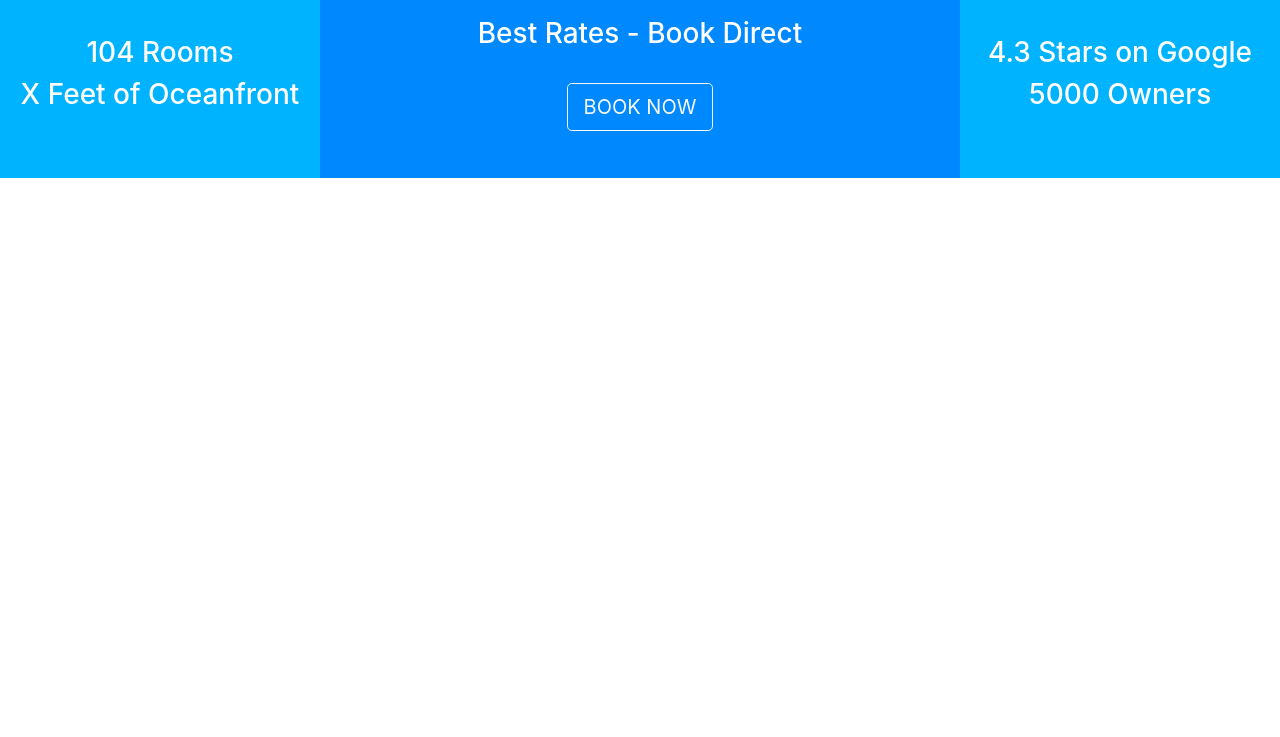
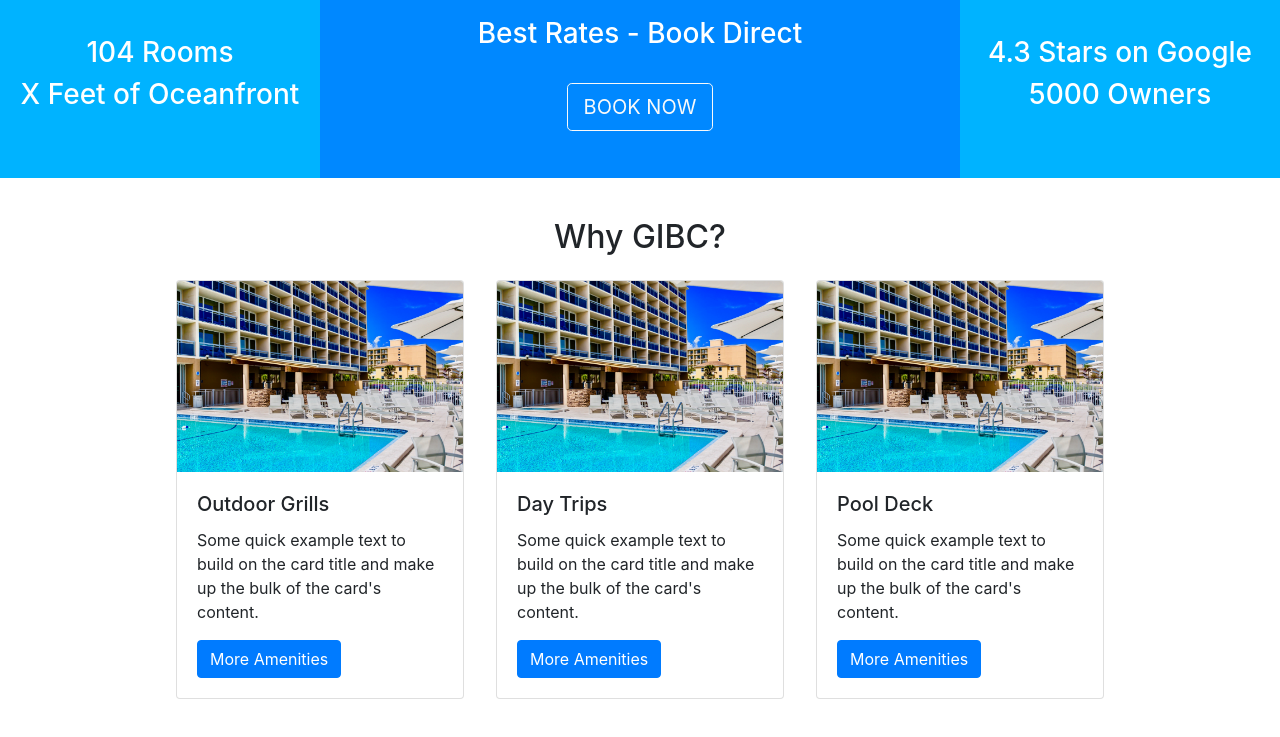
Before and after one commit to georgianinn/gibc, a plain HTML site: page index.html in a window 1280 px wide. Shown: the part 818-1555 px from the top of the page. Before the commit the page ends 996 px from the top, so only its background shows below. Drawn offline with nearby package versions, Linux system fonts and the light colour scheme; a web font is replaced by a local one.

Commit message:
added card layout

```diff
--- a/index.html
+++ b/index.html
@@ -80,6 +80,38 @@
         </div>
       </div>
 
+
+      <!-- Why GIBC? -->
+
+      <div class="container why-us d-flex flex-column justify-content-center align-items-center">
+        <h2>Why GIBC?</h2>
+        <div class="cards flex-row d-flex">
+          <div class="card" style="width: 18rem;">
+            <img class="card-img-top" src="resources/images/sample.JPG" alt="Card image cap">
+            <div class="card-body">
+              <h5 class="card-title">Outdoor Grills</h5>
+              <p class="card-text">Some quick example text to build on the card title and make up the bulk of the card's content.</p>
+              <a href="#" class="btn btn-primary">More Amenities</a>
+            </div>
+          </div>
+          <div class="card" style="width: 18rem;">
+            <img class="card-img-top" src="resources/images/sample.JPG" alt="Card image cap">
+            <div class="card-body">
+              <h5 class="card-title">Day Trips</h5>
+              <p class="card-text">Some quick example text to build on the card title and make up the bulk of the card's content.</p>
+              <a href="#" class="btn btn-primary">More Amenities</a>
+            </div>
+          </div>
+          <div class="card" style="width: 18rem;">
+            <img class="card-img-top" src="resources/images/sample.JPG" alt="Card image cap">
+            <div class="card-body">
+              <h5 class="card-title">Pool Deck</h5>
+              <p class="card-text">Some quick example text to build on the card title and make up the bulk of the card's content.</p>
+              <a href="#" class="btn btn-primary">More Amenities</a>
+            </div>
+          </div>
+        </div>
+
     <!-- jQuery first, then Popper.js, then Bootstrap JS -->
 
     <script src="https://code.jquery.com/jquery-3.5.1.slim.min.js" integrity="sha384-DfXdz2htPH0lsSSs5nCTpuj/zy4C+OGpamoFVy38MVBnE+IbbVYUew+OrCXaRkfj" crossorigin="anonymous"></script>
--- a/resources/css/index/style.css
+++ b/resources/css/index/style.css
@@ -50,3 +50,14 @@
 .three-fold .one {
   background-color: #00b3ff;
 }
+
+/* Why GIBC? */
+
+.why-us {
+  margin-top: 5vh;
+  margin-bottom: 5vh;
+}
+
+.card {
+  margin: 2vh;
+}
```
Also changed, not shown: resources/images/sample.JPG (added).
